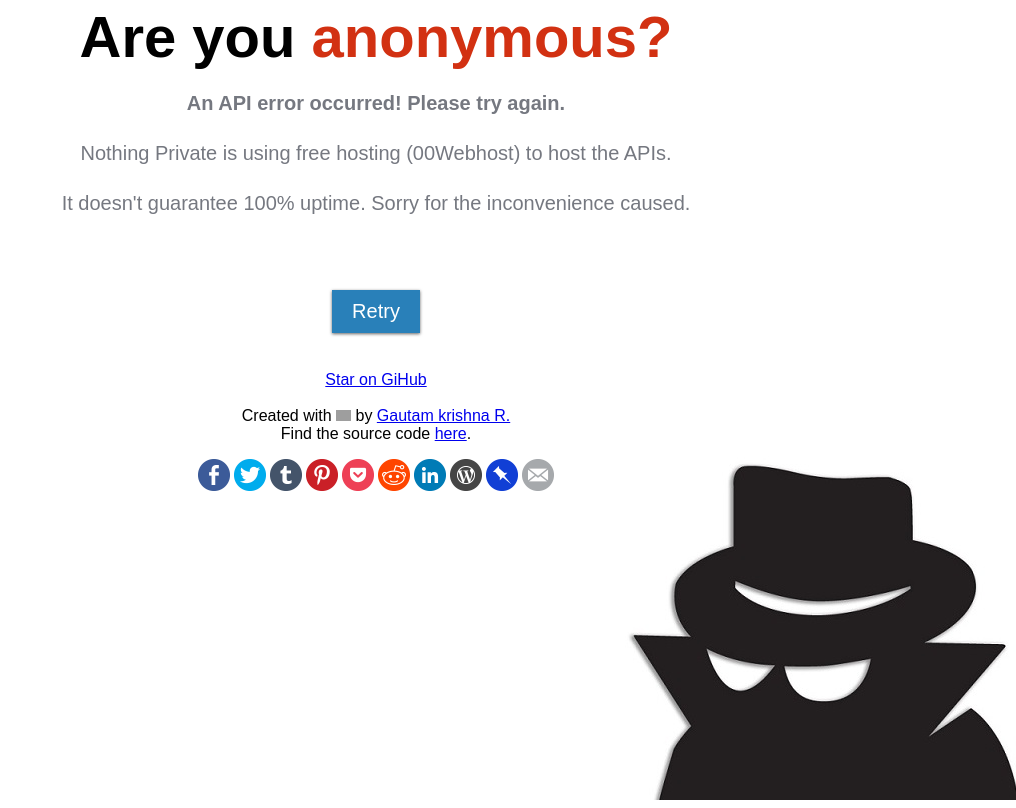
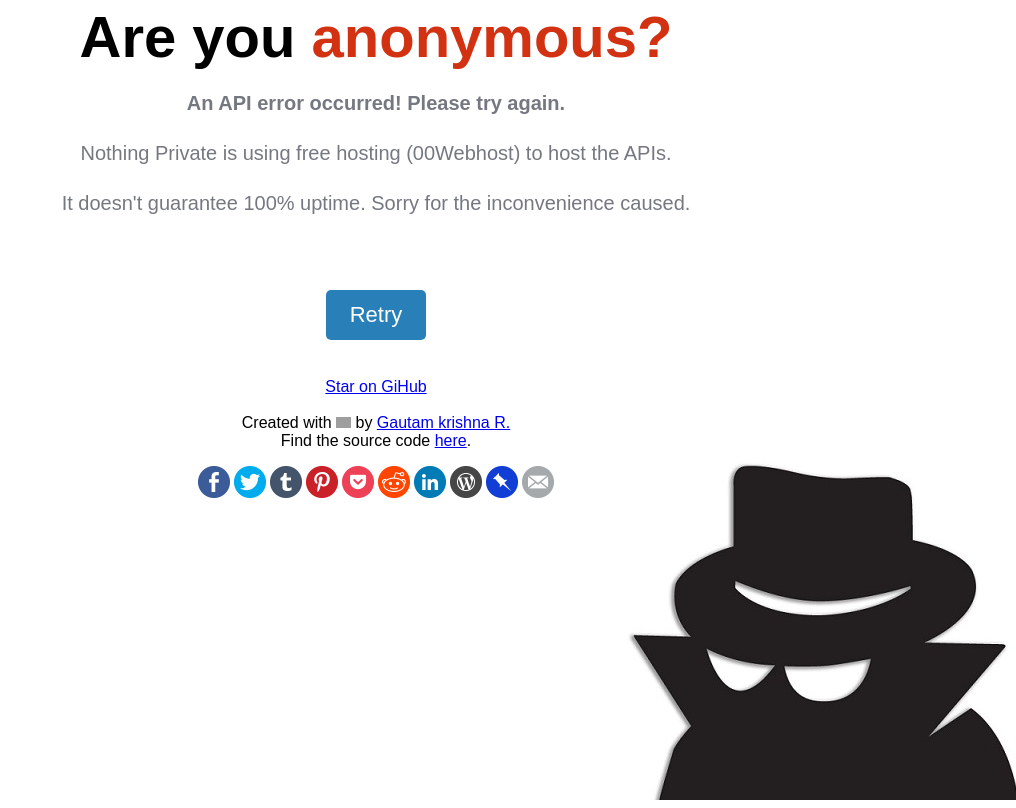
Before and after one commit to gautamkrishnar/nothing-private, a PHP site: page / in a window 1280 px wide. Shown: the whole page, without its empty margins (264-1280 px from the left). Run offline with PHP 8.4, Linux system fonts and the light colour scheme; grey boxes are pictures that could not be loaded.

Commit message:
Footer always on bottom, and small desing changes.

```diff
--- a/index.html
+++ b/index.html
@@ -29,6 +29,8 @@
       <div id="maindiv">
         <h3>Loading... please wait...</h3>
       </div>
+    </div>
+    <div id="footer">
       <div class="copyrt">
       <p>
         <a class="github-button" data-icon="octicon-star" data-size="large" href="https://github.com/gautamkrishnar/nothing-private" aria-label="Star gautamkrishnar/nothing-private on GitHub">Star on GiHub</a><br><br> Created with
--- a/style.css
+++ b/style.css
@@ -1,21 +1,37 @@
-.btn {
+#site-content {
+  display: flex;
+  flex-direction: column;
+  height: 100%;
+}
+
+#header {
+  flex: 1;
+}
+
+input.btn {
     background: #3498db;
     background-color: #2980b9;
-    -webkit-box-shadow: 0 1px 3px #666666;
+    /*-webkit-box-shadow: 0 1px 3px #666666;
     -moz-box-shadow: 0 1px 3px #666666;
-    box-shadow: 0 1px 3px #666666;
+    box-shadow: 0 1px 3px #666666;*/
     font-family: Arial, Helvetica, sans-serif;
+    border-radius: 5px;
     color: #ffffff;
-    font-size: 20px;
-    padding: 10px 20px 10px 20px;
+    font-size: 22px;
+    padding: 12px 24px;
     text-decoration: none;
     border: none;
     cursor: pointer;
 }
 
-.btn:hover {
+input.btn:hover {
     background: #3cb0fd;
     text-decoration: none;
+    box-shadow: 0px 2px 10px rgba(0,0,0,.3);
+}
+
+input.btn:active {
+    box-shadow: none;
 }
 
 .hyp {
@@ -24,6 +40,7 @@
 }
 
 .txt {
+    border-radius: 5px;
     margin-top: 20px;
     background: #ffffff;
     -webkit-border-radius: 28;
@@ -46,6 +63,7 @@ html {
 }
 
 body {
+    height: 100%;
     background-image: url(private.jpg);
     background-repeat: no-repeat;
     background-attachment: fixed;
```
Lines whose indentation alone changed are shown as unchanged.
